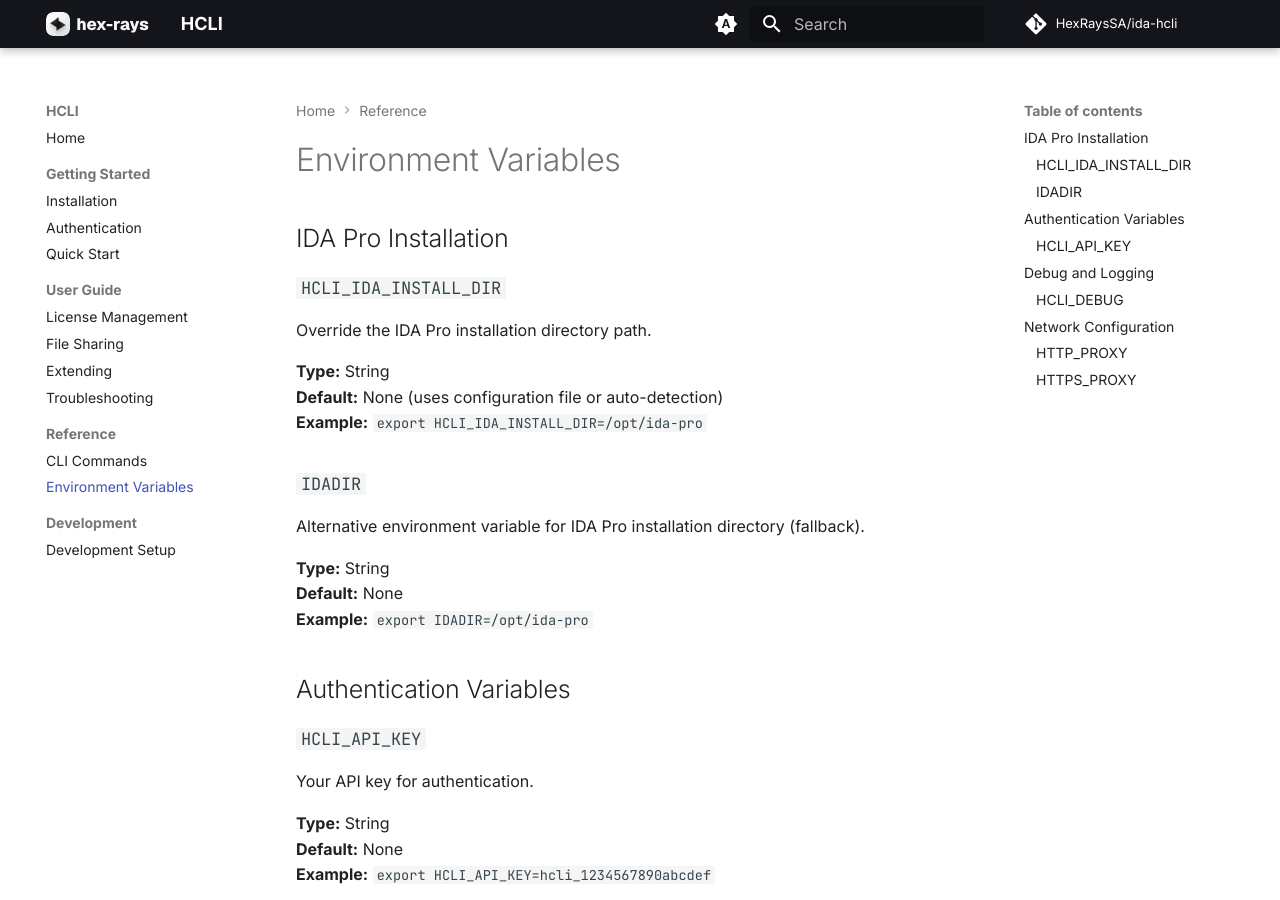
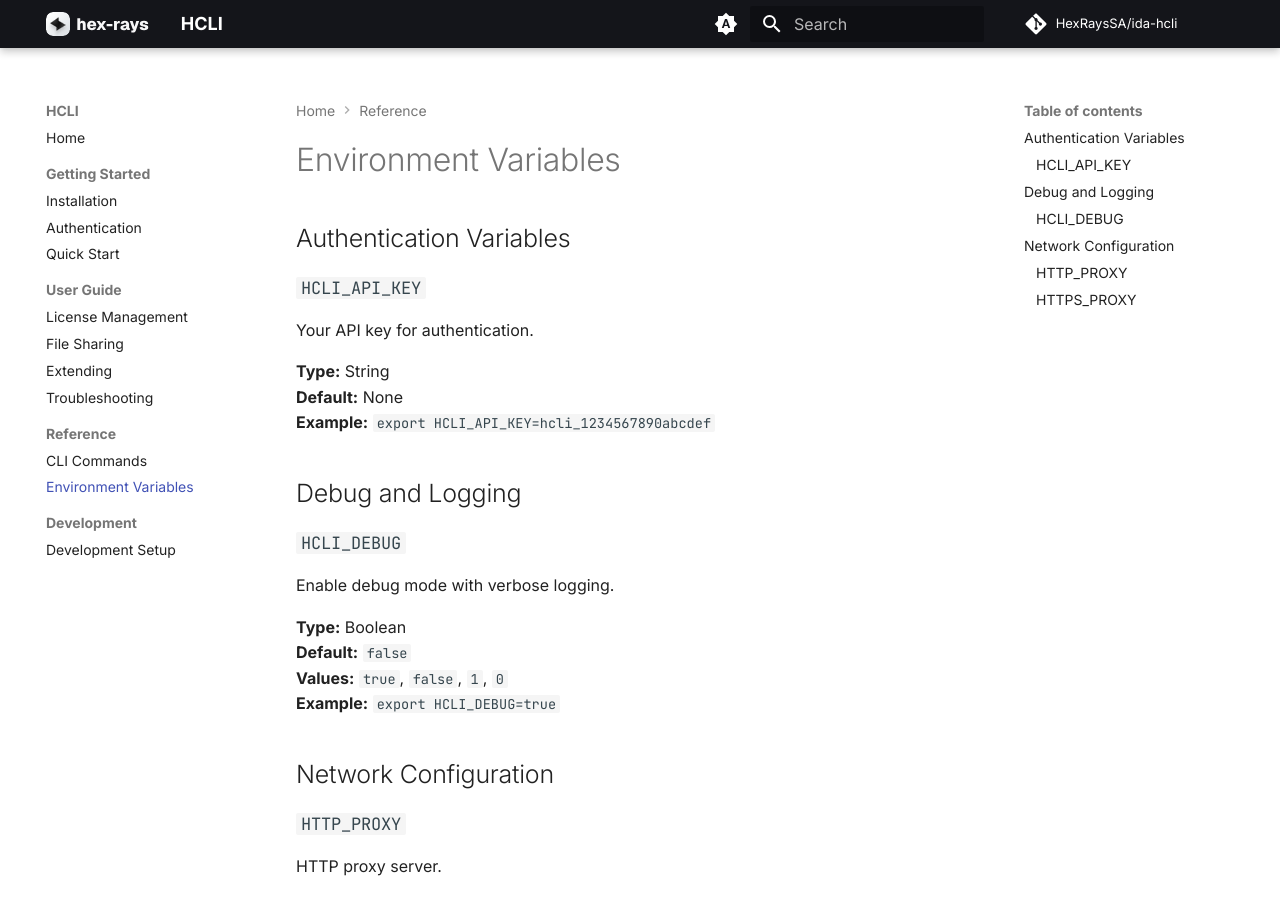
Before and after one commit to HexRaysSA/ida-hcli, an MkDocs documentation site: the page built from docs/reference/environment-variables.md, in a window 1280 px wide and 900 px high. Built offline with MkDocs 1.6.1 and Material for MkDocs 9.7.7, drawn with Linux system fonts in a browser that asks for light colours; comment, search, counter and statistics services are not loaded.

Commit message:
Revert installer scripts and documentation changes, keep Python code only
Co-authored-by: williballenthin <156560+williballenthin@users.noreply.github.com>

```diff
--- a/docs/reference/environment-variables.md
+++ b/docs/reference/environment-variables.md
@@ -1,20 +1,4 @@
 # Environment Variables
-
-## IDA Pro Installation
-
-### `HCLI_IDA_INSTALL_DIR`
-Override the IDA Pro installation directory path.
-
-**Type:** String
-**Default:** None (uses configuration file or auto-detection)
-**Example:** `export HCLI_IDA_INSTALL_DIR=/opt/ida-pro`
-
-### `IDADIR`
-Alternative environment variable for IDA Pro installation directory (fallback).
-
-**Type:** String
-**Default:** None
-**Example:** `export IDADIR=/opt/ida-pro`
 
 ## Authentication Variables
 
```
Also changed, not shown: 2 other files.
